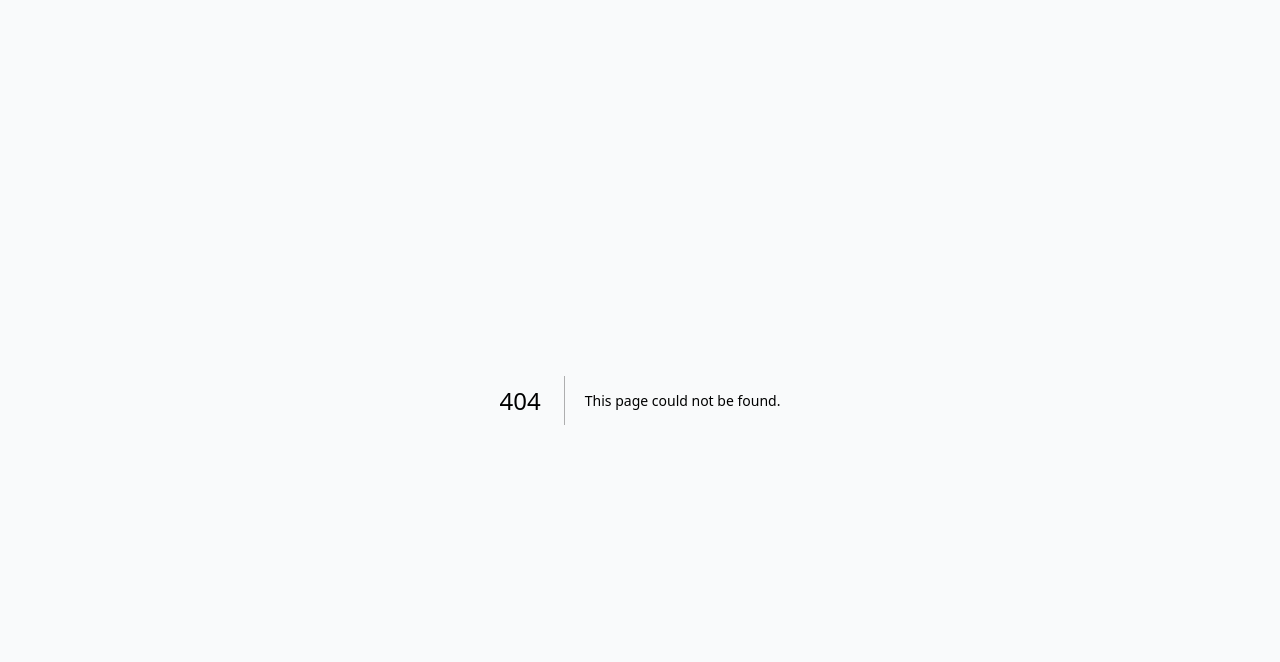
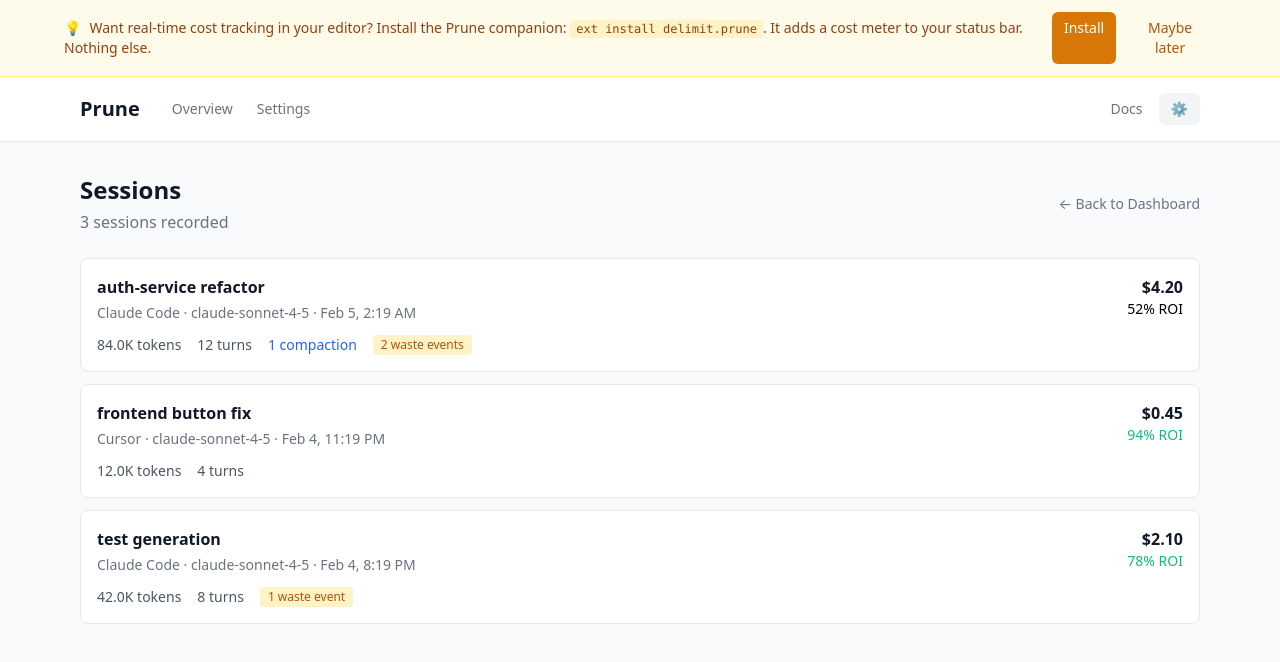
Before and after one commit to j420/tokenlens, a Next.js app in the folder apps/dashboard/: page /dashboard/session in a window 1280 px wide. Before the commit this address had no page. Shown: the top 662 px of the page. Built offline with nearby package versions, Linux system fonts and the light colour scheme.

Commit message:
feat: Add sessions list page at /dashboard/session
Shows all recorded sessions with key metrics (cost, tokens, ROI).
Each session links to the detailed session view.

https://claude.ai/code/session_01EQ9peVXvvDzcyeyvdF6iNP

```diff
--- /dev/null
+++ b/apps/dashboard/src/app/dashboard/session/page.tsx
@@ -0,0 +1,142 @@
+"use client";
+
+import { useState, useEffect } from "react";
+import Link from "next/link";
+import { cn, formatCurrency, formatTokens, getRoiColor } from "@/lib/utils";
+
+interface Session {
+  id: string;
+  tool: string;
+  model: string;
+  taskDescription: string;
+  tokens: number;
+  cost: number;
+  roi: number;
+  wasteEvents: number;
+  compactions: number;
+  startTime: string;
+  endTime: string;
+  turns: number;
+}
+
+function SessionCard({ session }: { session: Session }) {
+  const startTime = new Intl.DateTimeFormat("en-US", {
+    month: "short",
+    day: "numeric",
+    hour: "numeric",
+    minute: "2-digit",
+    hour12: true,
+  }).format(new Date(session.startTime));
+
+  const toolName =
+    session.tool === "claude-code"
+      ? "Claude Code"
+      : session.tool === "cursor"
+      ? "Cursor"
+      : "Codex CLI";
+
+  const hasWaste = session.wasteEvents > 0;
+
+  return (
+    <Link
+      href={`/dashboard/session/${session.id}`}
+      className="block rounded-lg border border-gray-200 bg-white p-4 transition hover:border-gray-300 hover:shadow-sm"
+    >
+      <div className="flex items-start justify-between">
+        <div className="flex-1">
+          <h3 className="font-semibold text-gray-900">
+            {session.taskDescription || "Untitled Session"}
+          </h3>
+          <p className="mt-1 text-sm text-gray-500">
+            {toolName} · {session.model} · {startTime}
+          </p>
+        </div>
+        <div className="text-right">
+          <p className="font-semibold text-gray-900">{formatCurrency(session.cost)}</p>
+          <p className={cn("text-sm font-medium", getRoiColor(session.roi))}>
+            {Math.round(session.roi * 100)}% ROI
+          </p>
+        </div>
+      </div>
+
+      <div className="mt-3 flex items-center gap-4 text-sm text-gray-600">
+        <span>{formatTokens(session.tokens)} tokens</span>
+        <span>{session.turns} turns</span>
+        {session.compactions > 0 && (
+          <span className="text-blue-600">{session.compactions} compaction{session.compactions !== 1 ? "s" : ""}</span>
+        )}
+        {hasWaste && (
+          <span className="rounded bg-amber-100 px-2 py-0.5 text-xs font-medium text-amber-700">
+            {session.wasteEvents} waste event{session.wasteEvents !== 1 ? "s" : ""}
+          </span>
+        )}
+      </div>
+    </Link>
+  );
+}
+
+export default function SessionsListPage() {
+  const [sessions, setSessions] = useState<Session[]>([]);
+  const [loading, setLoading] = useState(true);
+  const [total, setTotal] = useState(0);
+
+  useEffect(() => {
+    const fetchSessions = async () => {
+      try {
+        const response = await fetch("/api/dashboard/sessions");
+        if (response.ok) {
+          const data = await response.json();
+          setSessions(data.sessions);
+          setTotal(data.total);
+        }
+      } catch (error) {
+        console.error("Failed to fetch sessions:", error);
+      }
+      setLoading(false);
+    };
+
+    fetchSessions();
+  }, []);
+
+  if (loading) {
+    return (
+      <div className="flex h-64 items-center justify-center">
+        <div className="h-8 w-8 animate-spin rounded-full border-4 border-gray-200 border-t-prune-green" />
+      </div>
+    );
+  }
+
+  return (
+    <div className="space-y-6">
+      <div className="flex items-center justify-between">
+        <div>
+          <h1 className="text-2xl font-bold text-gray-900">Sessions</h1>
+          <p className="mt-1 text-gray-500">
+            {total} session{total !== 1 ? "s" : ""} recorded
+          </p>
+        </div>
+        <Link
+          href="/dashboard"
+          className="text-sm text-gray-500 transition hover:text-gray-700"
+        >
+          ← Back to Dashboard
+        </Link>
+      </div>
+
+      {sessions.length > 0 ? (
+        <div className="space-y-3">
+          {sessions.map((session) => (
+            <SessionCard key={session.id} session={session} />
+          ))}
+        </div>
+      ) : (
+        <div className="rounded-lg border border-dashed border-gray-300 p-12 text-center">
+          <p className="text-gray-500">No sessions recorded yet</p>
+          <p className="mt-2 text-sm text-gray-400">
+            Sessions will appear here as you use AI coding tools
+          </p>
+        </div>
+      )}
+    </div>
+  );
+}
```
